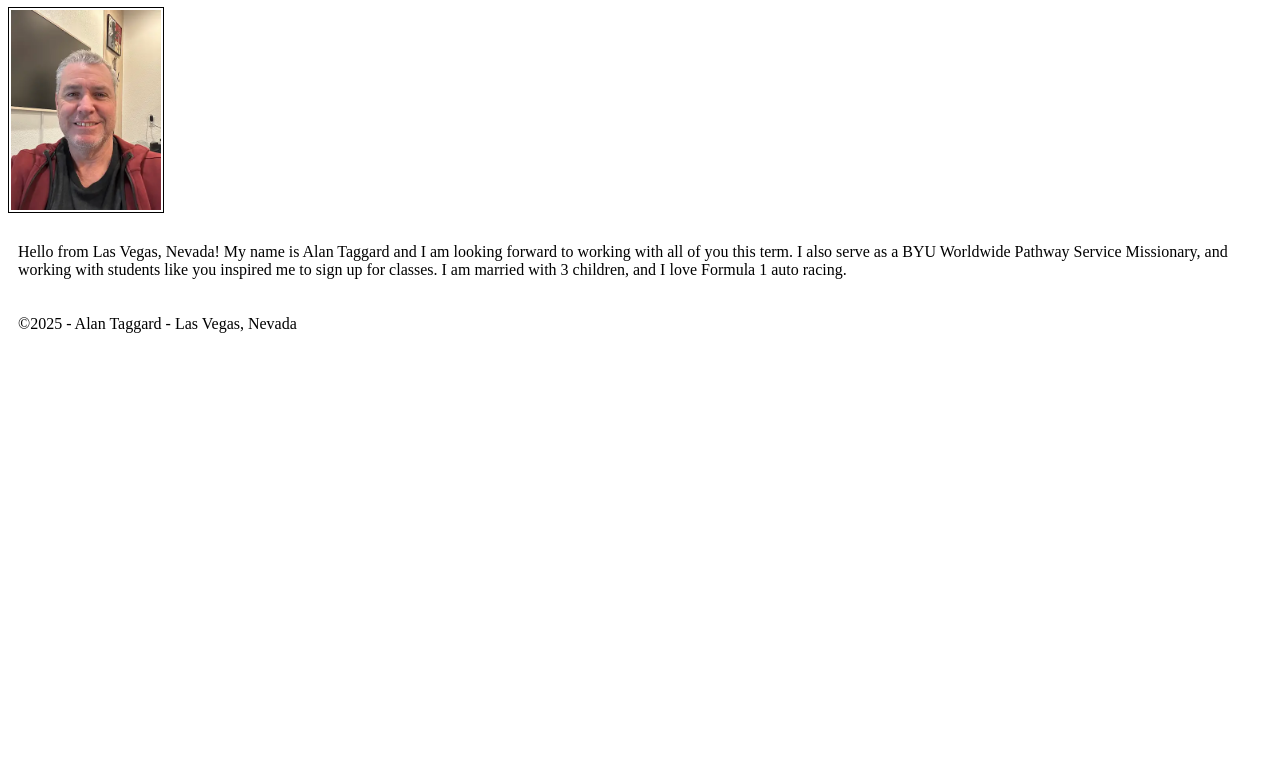
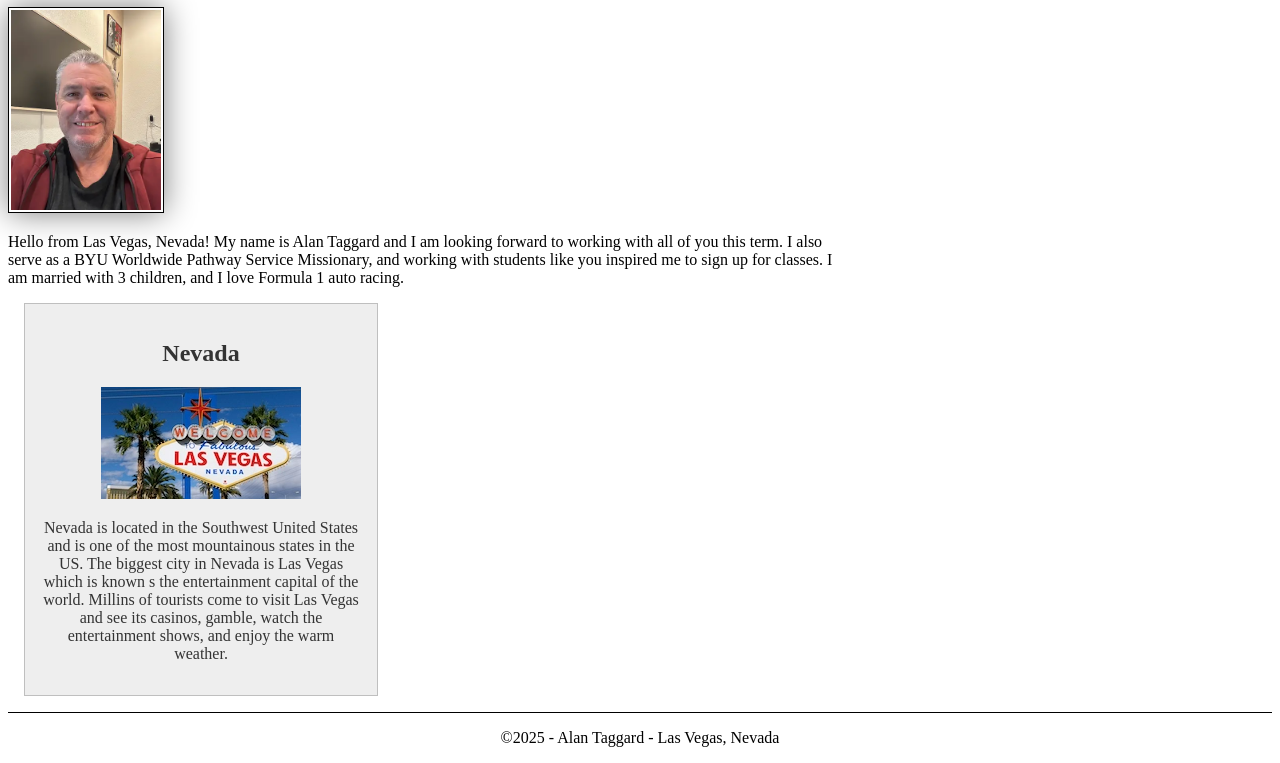
Before and after one commit to ataggard/wdd130, a plain HTML site: page index.html in a window 1280 px wide. Shown: the part 217-980 px from the top of the page. Before the commit the page ends 800 px from the top, so only its background shows below. Drawn offline with Linux system fonts and the light colour scheme.

Commit message:
added 3-14

```diff
--- a/index.html
+++ b/index.html
@@ -5,6 +5,8 @@
   <meta charset="utf-8">
   <meta name="viewport" content="width=device-width,initial-scale=1.0">
   <title>Alan Taggard | WDD 130</title>
+  <meta name="description" content="Alan Taggard's home page for BYU Pathway class WDD130, Web Development.">
+  <meta name="author" content="Alan Taggard">
   <link rel="stylesheet" href="styles/styles.css">
 </head>
 
@@ -22,6 +24,15 @@
       term. I also serve as a BYU Worldwide Pathway Service Missionary, and working with students like you inspired me
       to sign up for classes. I am married with 3 children, and I love Formula 1 auto racing.</p>
   </main>
+  <aside>
+    <h2>Nevada</h2>
+    <img src="images/lasvegas.webp" alt="Nevada, Las Vegas Sign" width="200">
+    <p>Nevada is located in the Southwest United States and is one of the most mountainous states in the US. The biggest
+      city in Nevada is Las
+      Vegas which is known s the entertainment capital of the world. Millins of tourists come to visit Las Vegas and see
+      its casinos, gamble, watch the entertainment shows, and enjoy the
+      warm weather.</p>
+  </aside>
   <footer>
     <p>©2025 - Alan Taggard - Las Vegas, Nevada</p>
   </footer>
--- a/styles/styles.css
+++ b/styles/styles.css
@@ -13,14 +13,39 @@ h1 {
     color: darkblue;
 }
 
-img {
+main img {
     width: 150px;
     height: auto;
     border: 1px solid black;
     padding: 2px;
-    box-shadow: 0 0 30px, gray;
+    box-shadow: 0 0 30px gray;
 }
 
 p {
-    padding: 10px;
+    padding: 0;
 }
+
+main {
+    max-width: 840px
+}
+
+aside {
+    width: 20rem;
+    margin: 1rem;
+    border: 1px solid rgb(0 0 0 / 0.2);
+    padding: 1rem;
+    background-color: #eee;
+    color: #333;
+    text-align: center;
+}
+
+aside img {
+    width: 200px;
+    height: auto;
+}
+
+footer {
+    margin-top: 15px;
+    border-top: 1px solid #000;
+    text-align: center;
+}
```
Also changed, not shown: images/167542-Las-Vegas-Nevada.webp (added), images/lasvegas.webp (added).
